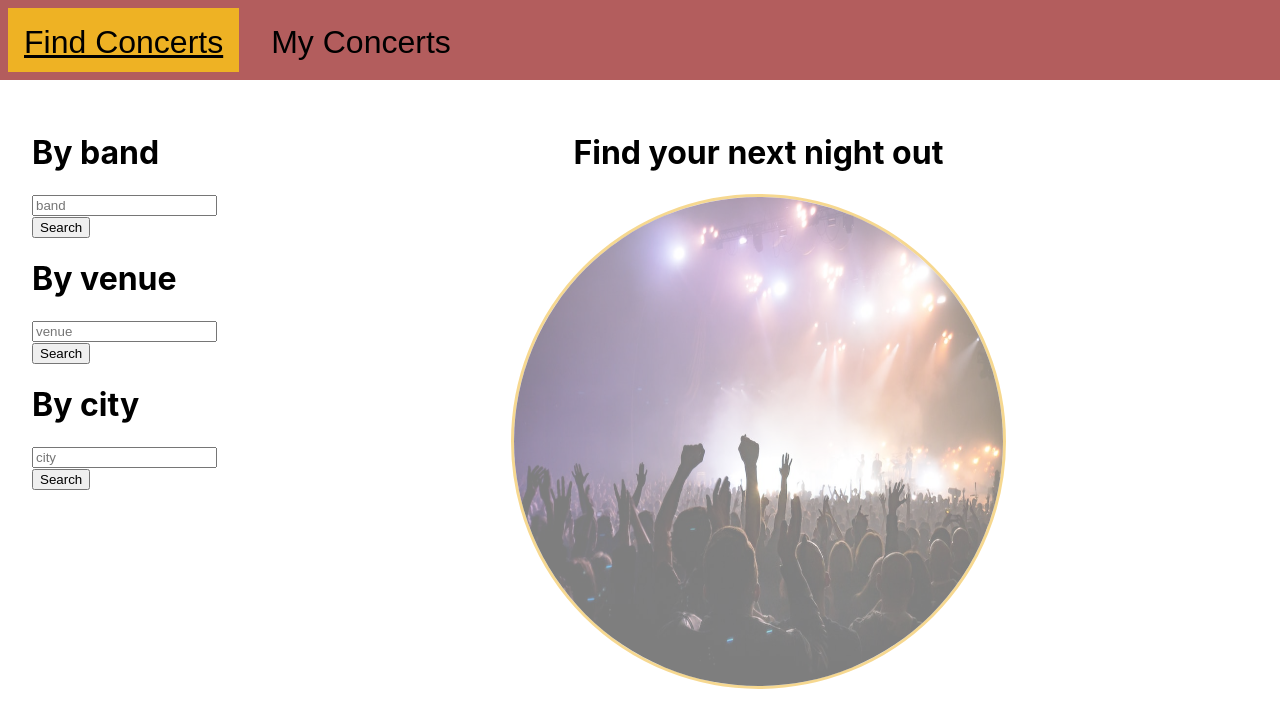
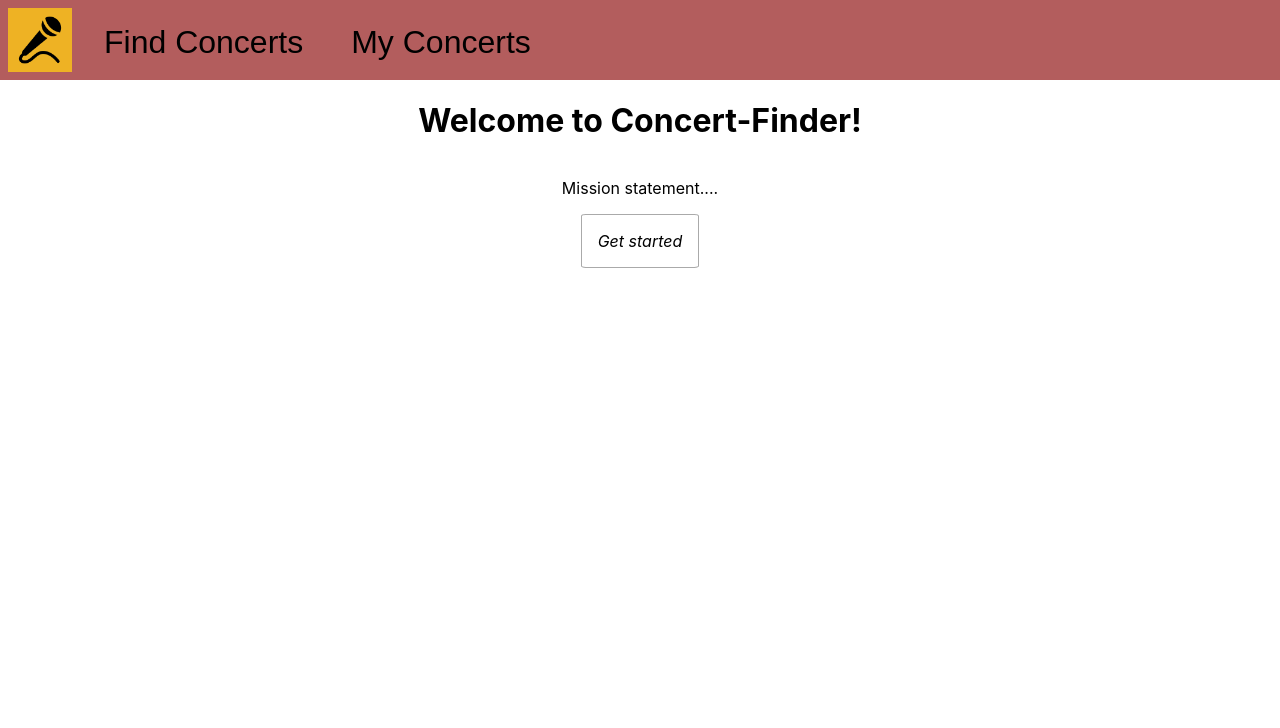
Before and after one commit to johncarges/concert-finder, a React (Create React App) app: page / in a window 1280 px wide. Shown: the top 728 px of the page. Built offline with nearby package versions, Linux system fonts and the light colour scheme; data requests are answered from the project's data file.

Commit message:
adds homepage with basic text

```diff
--- a/src/App.css
+++ b/src/App.css
@@ -15,10 +15,11 @@
   display: flex;
   justify-content: flex-start;
   height: 5rem;
-  max-width: 500px
+  max-width: 600px
 }
 
 .nav-link {
+  display: flex;
   font: 2em sans-serif;
   color:#000;
   text-decoration: none;
@@ -27,11 +28,37 @@
   margin: 0.5rem;
 }
 
+
 .nav-link.active,
 .nav-link:focus,
 .nav-link:hover {
   background-color: #eeb224;
   text-decoration: none;
+}
+
+#home-nav-link {
+  padding:0rem
+}
+
+.home-icon {
+  height: 3rem;
+  align-self: center;
+  margin:.5rem
+}
+
+.home-page {
+  display: flex;
+  flex-direction: column;
+  align-items: center;
+}
+
+.home-page-link {
+  text-decoration: none;
+  font-style: italic;
+  color:#000;
+  padding: 1rem;
+  border: #aaa solid 1px;
+  border-radius: 4%
 }
 
 .find-concerts-container {
@@ -42,13 +69,11 @@
 
 .search-container {
   justify-content: left;
-
   min-width: 220px
 }
 
 .results-container {
   justify-content: left;
-
   margin-left: 1rem;
 }
 
--- a/src/App.js
+++ b/src/App.js
@@ -5,6 +5,7 @@ import NavBar from './Components/NavBar';
 import FindConcerts from './Components/FindConcerts';
 import MyConcerts from './Components/MyConcerts';
 import { useState, useEffect } from 'react';
+import HomePage from './Components/HomePage';
 
 const API_URL = "https://api.seatgeek.com/2"
 const auth = process.env.REACT_APP_ENCODED_AUTH
@@ -29,6 +30,9 @@ function App() {
       <NavBar />
       <Switch>
         <Route exact path="/">
+          <HomePage />
+        </Route>
+        <Route exact path="/find-concerts">
           <FindConcerts
             searchResults={searchResults}
             handleSearchSubmit={handleSearchSubmit}
--- /dev/null
+++ b/src/Components/HomePage.js
@@ -0,0 +1,13 @@
+import { Link } from "react-router-dom/cjs/react-router-dom.min";
+
+function HomePage() {
+    return(
+        <div className="home-page">
+            <h1 className="home-page-header">Welcome to Concert-Finder!</h1>
+            <p className="home-page-body">Mission statement....</p>
+            <Link className="home-page-link" to="/find-concerts">Get started</Link>
+        </div>
+    )
+}
+
+export default HomePage
--- a/src/Components/NavBar.js
+++ b/src/Components/NavBar.js
@@ -6,8 +6,9 @@ function NavBar() {
     return (
         <div className="nav-bar-container">
             <div className="nav-bar">
-                <NavLink to="/" exact activeStyle={{textDecoration: "underline"}} className="nav-link"> Find Concerts </NavLink>
-                <NavLink to="/my-concerts" exact activeStyle={{textDecoration: "underline"}} className="nav-link"> My Concerts </NavLink>
+                <NavLink to="/" exact className="nav-link" id="home-nav-link">  <img className="home-icon" src="/homeLogo.png"/> </NavLink>
+                <NavLink to="/find-concerts" exact className="nav-link"> Find Concerts </NavLink>
+                <NavLink to="/my-concerts" exact  className="nav-link"> My Concerts </NavLink>
             </div>
         </div>
     )
```
Also changed, not shown: public/homeLogo.png (added).
